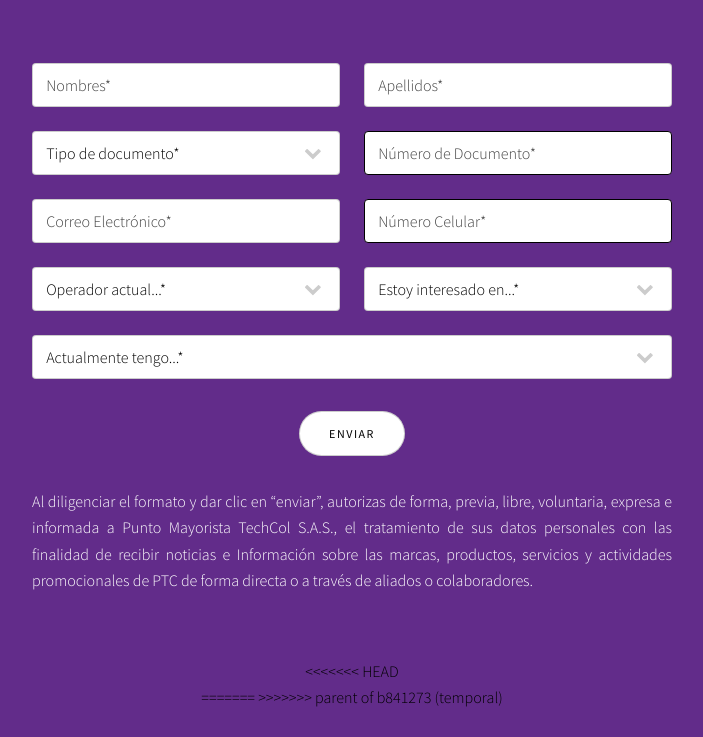
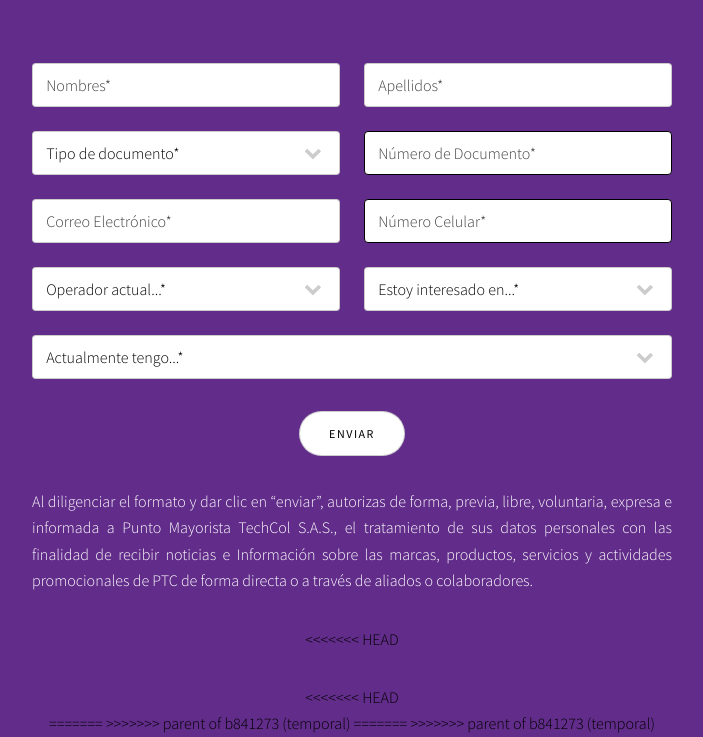
Before and after one commit to Akiel-IO/womcol, a PHP site: page / in a window 1280 px wide. Shown: the part 967-1704 px from the top of the page, without its empty margins (288-991 px from the left). Before the commit the page ends 1674 px from the top, so only its background shows below. Run offline with PHP 8.4, Linux system fonts and the light colour scheme.

Commit message:
Update index.php

```diff
--- a/index.php
+++ b/index.php
@@ -103,6 +103,7 @@
             <?php
             include("registrar.php");
             ?>
+<<<<<<< HEAD
         </div>
 <<<<<<< HEAD
         <div class="mymap" id="mymap">
@@ -141,6 +142,9 @@
             </script>
 =======
 >>>>>>> parent of b841273 (temporal)
+=======
+        </div>
+>>>>>>> parent of b841273 (temporal)
     </section>
 </body>
 </html>
```
